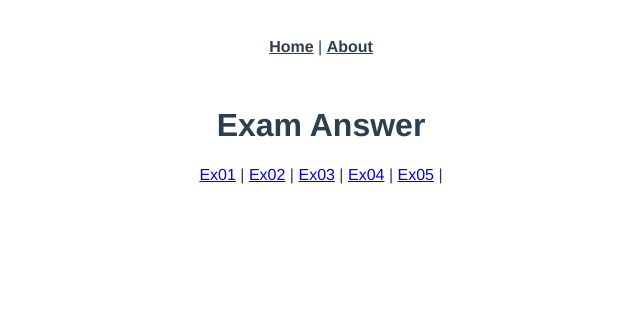
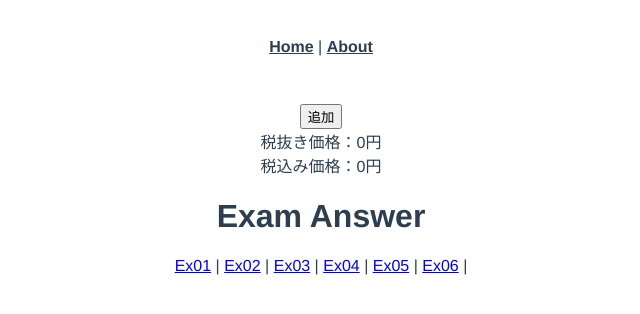
Before and after one commit to suzu1997/ex-vue-beginner, a Vue app: page /ex06 in a window 1280 px wide. Shown: the top 314 px of the page, without its empty margins (319-959 px from the left). Built offline with nearby package versions, Linux system fonts and the light colour scheme.

Commit message:
演習6 商品の合計金額を計算する を作成

```diff
--- a/src/App.vue
+++ b/src/App.vue
@@ -11,6 +11,7 @@
     <router-link to="/ex03">Ex03</router-link> |
     <router-link to="/ex04">Ex04</router-link> |
     <router-link to="/ex05">Ex05</router-link> |
+    <router-link to="/ex06">Ex06</router-link> |
   </div>
 </template>
 
--- a/src/router/index.ts
+++ b/src/router/index.ts
@@ -39,6 +39,10 @@ const routes: Array<RouteConfig> = [
     path: '/ex05',
     component: () => import('../views/Ex05.vue'),
   },
+  {
+    path: '/ex06',
+    component: () => import('../views/Ex06.vue'),
+  },
 ];
 
 const router = new VueRouter({
--- /dev/null
+++ b/src/views/Ex06.vue
@@ -0,0 +1,46 @@
+<template>
+  <div>
+    <div v-for="(input, index) of inputs" :key="input.id">
+      <input type="text" v-model.number="input.price" />
+      <button type="button" v-on:click="deleteInput(index)">削除</button>
+      <br />
+    </div>
+    <br />
+    <button v-on:click="addInput">追加</button>
+    <div>税抜き価格：{{ totalPrice.toLocaleString() }}円</div>
+    <div>税込み価格：{{ taxIncludedPrice.toLocaleString() }}円</div>
+  </div>
+</template>
+
+<script lang="ts">
+import { Component, Vue } from 'vue-property-decorator';
+
+@Component
+export default class Ex06Component extends Vue {
+  private inputs = [];
+  private inputId = 0;
+
+  addInput() {
+    this.inputs.push({ id: this.inputId, price: 0 });
+    this.inputId++;
+  }
+
+  deleteInput(i: number) {
+    this.inputs.splice(i, 1);
+
+    console.log('削除: ' + i);
+  }
+
+  get totalPrice() {
+    let totalPrice = 0;
+    for (let input of this.inputs) {
+      totalPrice += Number(input.price);
+    }
+    return Math.floor(totalPrice);
+  }
+
+  get taxIncludedPrice() {
+    return Math.floor(this.totalPrice * 1.1);
+  }
+}
+</script>
```
